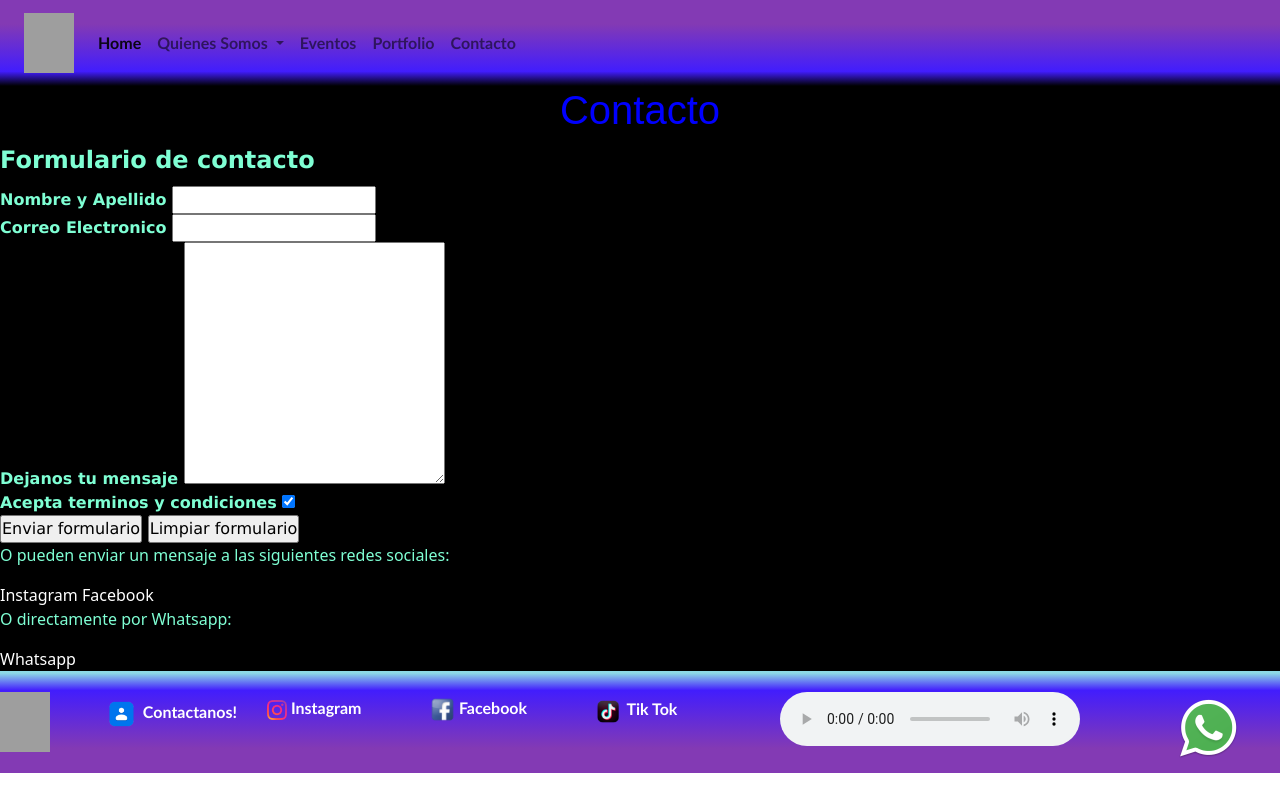
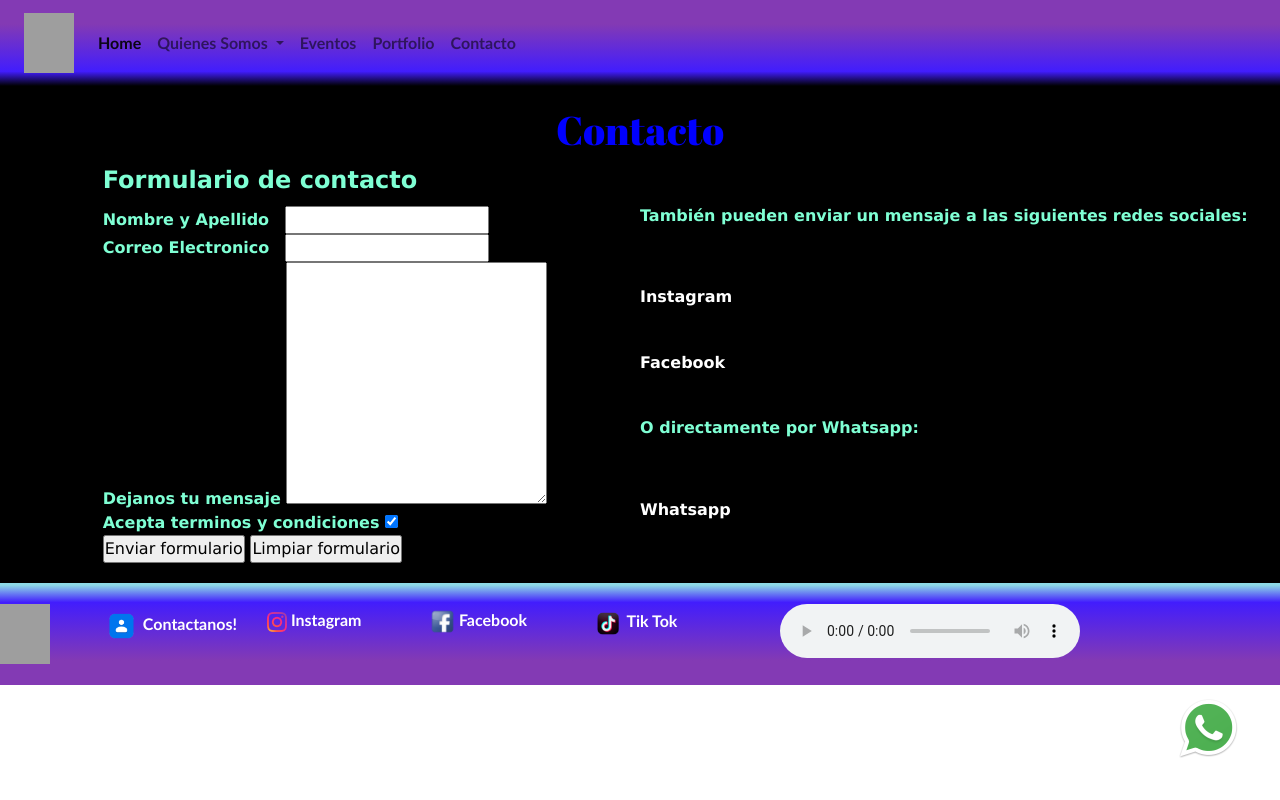
Before and after one commit to cgnoni/Proyecto-DesarrolloWeb-Gnoni, a plain HTML site: page contacto.html in a window 1280 px wide. Drawn offline with nearby package versions, Linux system fonts and the light colour scheme; grey boxes are pictures that could not be loaded.

Commit message:
Mejorando el index y agregando estilos a la página Contactos, tanto para desktop como para mobile

```diff
--- a/contacto.html
+++ b/contacto.html
@@ -80,18 +80,18 @@
     </div>
     <!-- Inicio Página Principal de Contactos -->
     <main class="main_contacts">
-      <div class="main_title title2">
+      <div class="main_title">
         <h1>Contacto</h1>
       </div>
       <form class="contacts_form" action="" id="formulario">
-        <fieldset>
+        <fieldset class="d-flex flex-column">
           <legend>Formulario de contacto</legend>
           <div>
-            <label for="name">Nombre y Apellido</label>
+            <label class="label_style" for="name">Nombre y Apellido</label>
             <input type="text" name="name" />
           </div>
           <div>
-            <label for="email">Correo Electronico</label>
+            <label class="label_style" for="email">Correo Electronico</label>
             <input type="email" name="email" />
           </div>
           <div>
@@ -109,11 +109,12 @@
         </fieldset>
       </form>
       <div class="contacts_paragraph">
-        <p>O pueden enviar un mensaje a las siguientes redes sociales:</p>
-        <a href="">Instagram</a>
-        <a href="">Facebook</a>
+        <p>También pueden enviar un mensaje a las siguientes redes sociales:</p>
+        <a href="https://www.instagram.com/wizardtownmdp/" target="_blank">Instagram</a>
+        <a href="https://www.facebook.com/WizardTownmdp/?ref=page_internal"
+        target="_blank">Facebook</a>
         <p>O directamente por Whatsapp:</p>
-        <a href="">Whatsapp</a>
+        <a href="https://api.whatsapp.com/send?phone=542235745502&text=Hola!%20Quer%C3%ADa%20consultar%20sobre" target="_blank">Whatsapp</a>
       </div>
     </main>
     <!-- Fin Página Principal de Contactos -->
--- a/css/style.css
+++ b/css/style.css
@@ -22,6 +22,12 @@ a {
 @font-face {
   font-family: "Montserrat";
   src: url("fonts/Montserrat.ttf") format("truetype");
+  font-size: medium;
+  font-weight: bold;
+}
+@font-face {
+  font-family: "AbrilFatface";
+  src: url("fonts/AbrilFatface.ttf") format("truetype");
   font-size: medium;
   font-weight: bold;
 }
@@ -129,16 +135,35 @@ ol {
   flex-wrap: wrap;
   padding: 25px 10px;
 }
+.main_title {
+  color: blue;
+  font-family: "AbrilFatface";
+  font-weight: bold;
+  font-size: medium;
+  text-align: center;
+  line-height: 1.5;
+}
+.main_contacts {
+  background-color: #000000;
+  color: aquamarine;
+  font-family: 'Lucida Sans', 'Lucida Sans Regular', 'Lucida Grande', 'Lucida Sans Unicode', Geneva, Verdana, sans-serif;
+  font-weight: bold;
+  font-size: medium;
+  display: flex;
+  flex-direction: column;
+}
+.contacts_form {
+  padding: 20px;
+}
+.contacts_paragraph {
+  display: flex;
+  flex-direction: column;
+  padding: 20px;
+}
 /* Fin Estilos mobile first */
 @media (min-width: 992px) {
   .main_title {
-    color: blue;
-    font-family: Arial, Helvetica, sans-serif;
-    font-weight: bold;
-    font-size: medium;
-    text-align: center;
-    line-height: 1.5;
-    grid-area: title2;
+    grid-area: title3;
   }
   .whatsapp {
     bottom: 40px;
@@ -266,17 +291,28 @@ ol {
   /* Fin Estilos Pie de Página */
   /* Inicio Estilos Página Contactos */
   .main_contacts {
-    background-color: #000000;
-    color: aquamarine;
+    display: grid;
+    grid-template-areas:
+      "title3 title3"
+      "form1 paragraph2";
+    grid-template-rows: 0fr;
+    grid-template-columns: 1fr 1fr;
+    gap: 0px;
+    padding: 20px 10px;
   }
   .contacts_form {
-    font-family: 'Lucida Sans', 'Lucida Sans Regular', 'Lucida Grande', 'Lucida Sans Unicode', Geneva, Verdana, sans-serif;
-    font-weight: bold;
-    font-size: medium;
-    grid-area: form;
+    grid-area: form1;
+    justify-self: center;
+    padding: 0;
   }
   .contacts_paragraph {
     grid-area: paragraph2;
+    align-self: stretch;
+    justify-content: space-evenly;
+    padding: 0;
+  }
+  .label_style {
+    padding-right: 10px;
   }
     /* Fin Estilos Página Contactos */
   .main_table {
```
Also changed, not shown: index.html (+1 -1 lines).
